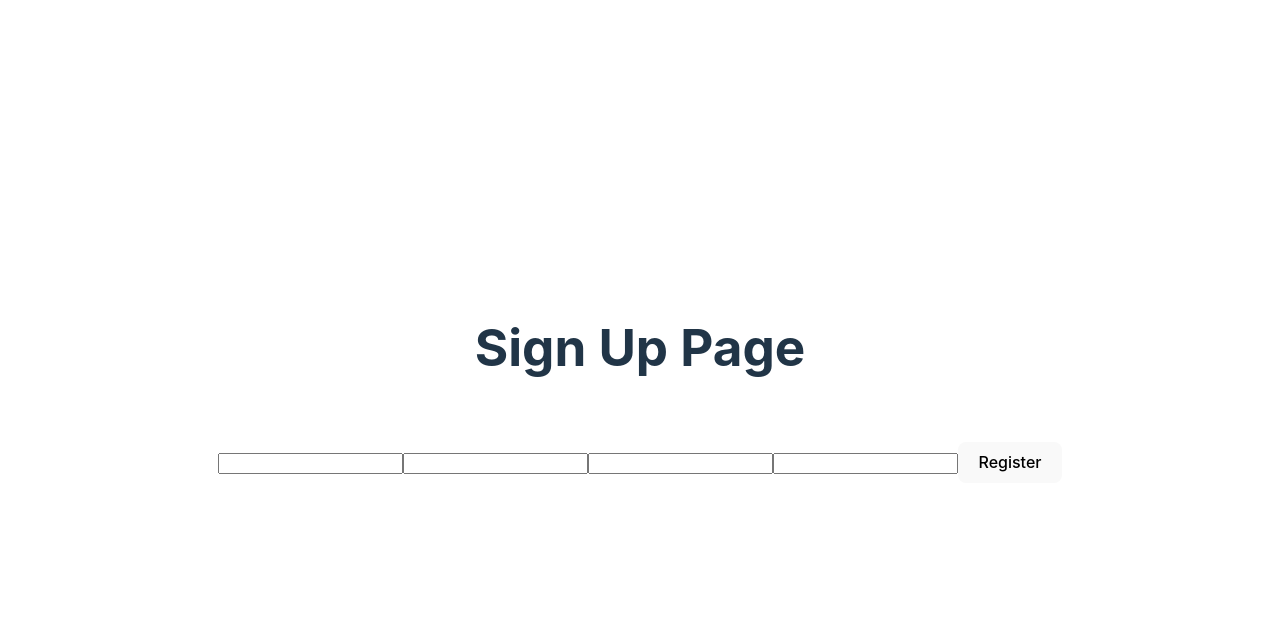
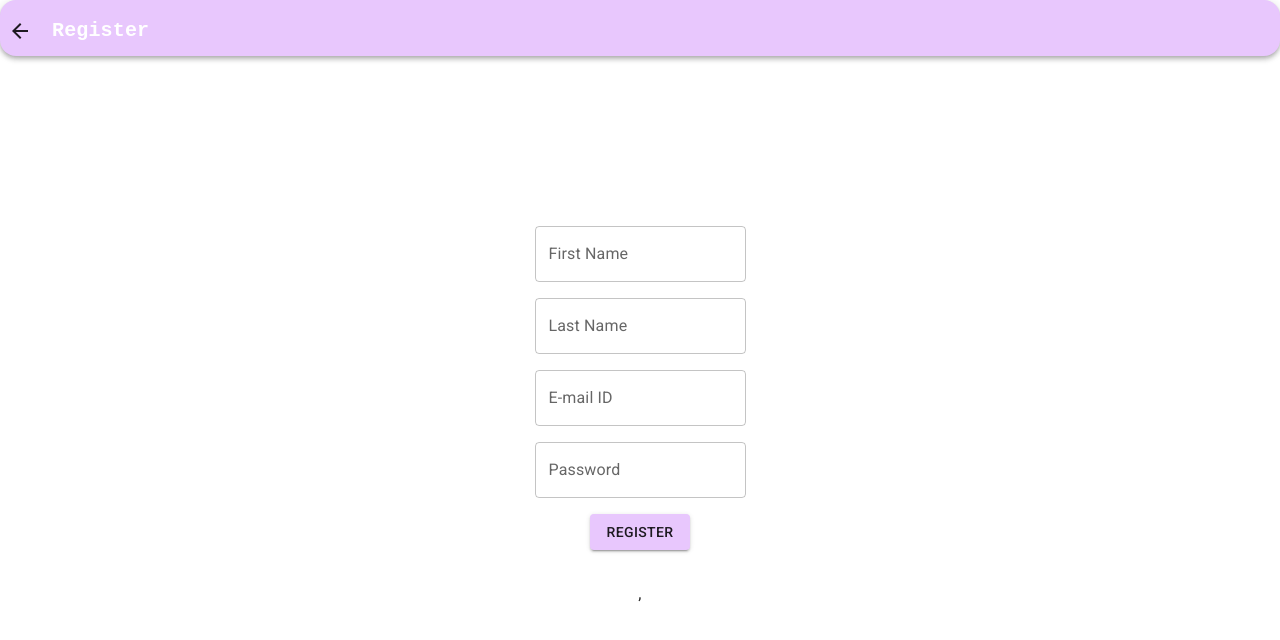
Before and after one commit to A3-Inc/a3-ecommerce-backend, a React (Vite) app in the folder client/a3-products-client/: page /register in a window 1280 px wide. Shown: the top 640 px of the page. Built offline with nearby package versions, Linux system fonts and the light colour scheme; no server answers.

Commit message:
Created Registration Page

```diff
--- a/client/a3-products-client/package.json
+++ b/client/a3-products-client/package.json
@@ -10,6 +10,11 @@
     "preview": "vite preview"
   },
   "dependencies": {
+    "@emotion/react": "^11.11.1",
+    "@emotion/styled": "^11.11.0",
+    "@fontsource/roboto": "^5.0.8",
+    "@mui/icons-material": "^5.14.9",
+    "@mui/material": "^5.14.10",
     "@tanstack/react-query": "^4.35.3",
     "axios": "^1.5.0",
     "firebase": "^10.4.0",
--- /dev/null
+++ b/client/a3-products-client/src/fontTheme.js
@@ -0,0 +1,17 @@
+import { createTheme } from '@mui/material/styles';
+const fontTheme = createTheme({
+    typography: {
+        fontFamily: [
+            '-apple-system',
+            'BlinkMacSystemFont',
+            '"Segoe UI"',
+            'Roboto',
+            '"Helvetica Neue"',
+            'Arial',
+            'sans-serif',
+            '"Apple Color Emoji"',
+            '"Segoe UI Emoji"',
+            '"Segoe UI Symbol"',
+        ].join(','),
+    },
+});
--- a/client/a3-products-client/src/main.jsx
+++ b/client/a3-products-client/src/main.jsx
@@ -2,15 +2,17 @@ import React from 'react'
 import ReactDOM from 'react-dom/client'
 import App from './App.jsx'
 import './index.css'
-import {AuthProvider} from "./context/AuthContext.jsx";
-import {QueryClient, QueryClientProvider} from "@tanstack/react-query";
+import { AuthProvider } from "./context/AuthContext.jsx";
+import { QueryClient, QueryClientProvider } from "@tanstack/react-query";
 import {
     createBrowserRouter,
     RouterProvider,
 } from "react-router-dom";
 import SignInPage from "./pages/signin.jsx";
 import SignUpPage from "./pages/register.jsx";
-
+import CssBaseline from '@mui/material/CssBaseline';
+import { ThemeProvider } from '@mui/material/styles';
+import theme from './theme.js';
 
 const queryClient = new QueryClient()
 const router = createBrowserRouter([
@@ -32,7 +34,10 @@ ReactDOM.createRoot(document.getElementById('root')).render(
     <React.StrictMode>
         <QueryClientProvider client={queryClient}>
             <AuthProvider>
-                <RouterProvider router={router} />
+                <ThemeProvider theme={theme}>
+                    <CssBaseline />
+                    <RouterProvider router={router} />
+                </ThemeProvider>,
             </AuthProvider>
         </QueryClientProvider>
     </React.StrictMode>
--- a/client/a3-products-client/src/pages/register.jsx
+++ b/client/a3-products-client/src/pages/register.jsx
@@ -1,6 +1,12 @@
 import { useState } from "react";
 import { useAuth } from "../context/AuthContext.jsx";
 import Axios from 'axios'
+import Typography from '@mui/material/Typography';
+import AppBar from '@mui/material/AppBar';
+import Box from '@mui/material/Box';
+import { Button, Grid, IconButton, TextField } from "@mui/material";
+import { useNavigate } from "react-router-dom";
+import ArrowBackIcon from '@mui/icons-material/ArrowBack';
 
 const SignUpPage = () => {
 
@@ -8,11 +14,17 @@ const SignUpPage = () => {
     const [password, setPassword] = useState('')
     const [firstName, setfirstName] = useState('');
     const [lastName, setlastName] = useState('');
-    const [phone, setPhone] = useState('');
+    const val = "Line1\nLine2";
     const { currentUser, logout, register } = useAuth()
     const handleEmailChange = (e) => {
         e.preventDefault()
         setEmail(e.target.value)
+    }
+
+
+    const navigate = useNavigate();
+    const goBack = () => {
+        navigate(-1);
     }
 
     const handlePasswordChange = (e) => {
@@ -31,18 +43,60 @@ const SignUpPage = () => {
     }
 
     return (
-        <div>
-            <h1>Sign Up Page</h1>
-            <h1>{currentUser?.email}</h1>
-            <form className="card" onSubmit={handleSubmit}>
-                <input type={"email"} value={email} onChange={handleEmailChange} />
-                <input type={"password"} value={password} onChange={handlePasswordChange} />
-                <input type={"text"} value={firstName} onChange={(e) => setfirstName(e.target.value)} />
-                <input type={"text"} value={lastName} onChange={(e) => setlastName(e.target.value)} />
-                <button type={"submit"}>Register</button>
-            </form>
-        </div>
+        <>
+            <link rel="preconnect" href="https://fonts.googleapis.com" />
+            <link rel="preconnect" href="https://fonts.gstatic.com" crossorigin />
+            <link
+                rel="stylesheet"
+                href="https://fonts.googleapis.com/css2?family=Roboto:wght@300;400;500;600;700&display=swap"
+            />
+            <meta name="viewport" content="initial-scale=1, width=device-width" />
+
+            <Box sx={{ flexGrow: 1 }} >
+                <AppBar position="fixed" color="primary" sx={{ borderRadius: 4, flexGrow: 1, height: "7%", display: 'flex', flexDirection: 'row' }}>
+                    <IconButton aria-label="back" onClick={goBack} edge="start" color="inherit" sx={{
+                        width: "5%", marginTop: "0.5%"
+                    }}>
+                        <ArrowBackIcon />
+                    </IconButton>
+                    <Typography variant="h6" component="div" sx={{
+
+                        flexGrow: 1, display: "flex", flexDirection:
+                            "column", justifyContent: "center", fontWeight: "bold", fontFamily: "monospace  ", textAlign: "left", marginleft: "7%", marginTop: "0.5%"
+                    }} color="secondary">
+
+
+                        Register
+
+                    </Typography>
+
+                </AppBar>
+            </Box >
+            <div>
+
+                <form className="card" onSubmit={handleSubmit} >
+                    <Grid container direction={"column"} spacing={2}>
+                        <Grid item>
+                            <TextField type={"text"} label="First Name" value={firstName} onChange={(e) => setfirstName(e.target.value)} /><br />
+                        </Grid>
+                        <Grid item>
+                            <TextField type={"text"} label="Last Name" value={lastName} onChange={(e) => setlastName(e.target.value)} /><br />
+                        </Grid>
+                        <Grid item >
+                            <TextField type={"email"} label="E-mail ID" value={email} onChange={handleEmailChange} /><br />
+                        </Grid>
+                        <Grid item>
+                            <TextField type={"password"} label="Password" value={password} onChange={handlePasswordChange} /><br />
+                        </Grid>
+                        <Grid item>
+                            <Button variant="contained" type={"submit"}>Register</Button>
+                        </Grid>
+                    </Grid>
+                </form>
+            </div >
+        </>
     )
+
 }
 
 export default SignUpPage
--- /dev/null
+++ b/client/a3-products-client/src/theme.js
@@ -0,0 +1,19 @@
+import { red } from '@mui/material/colors';
+import { createTheme } from '@mui/material/styles';
+
+// A custom theme for this app
+const theme = createTheme({
+    palette: {
+        primary: {
+            main: '#e8c7fd',
+        },
+        secondary: {
+            main: '#FFFFFF',
+        },
+        error: {
+            main: red.A400,
+        },
+    },
+});
+
+export default theme;
```
Also changed, not shown: 1 other file (tests, documents, lock files or other folders).
